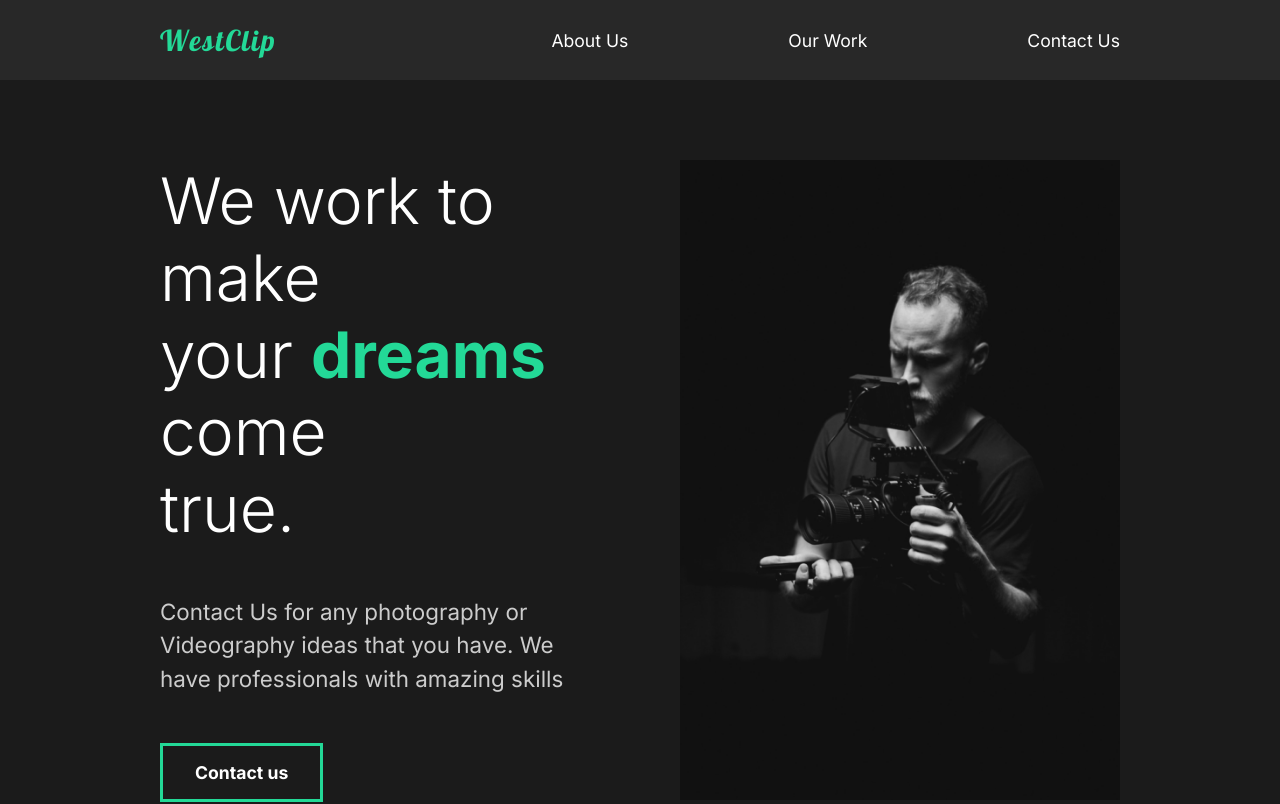
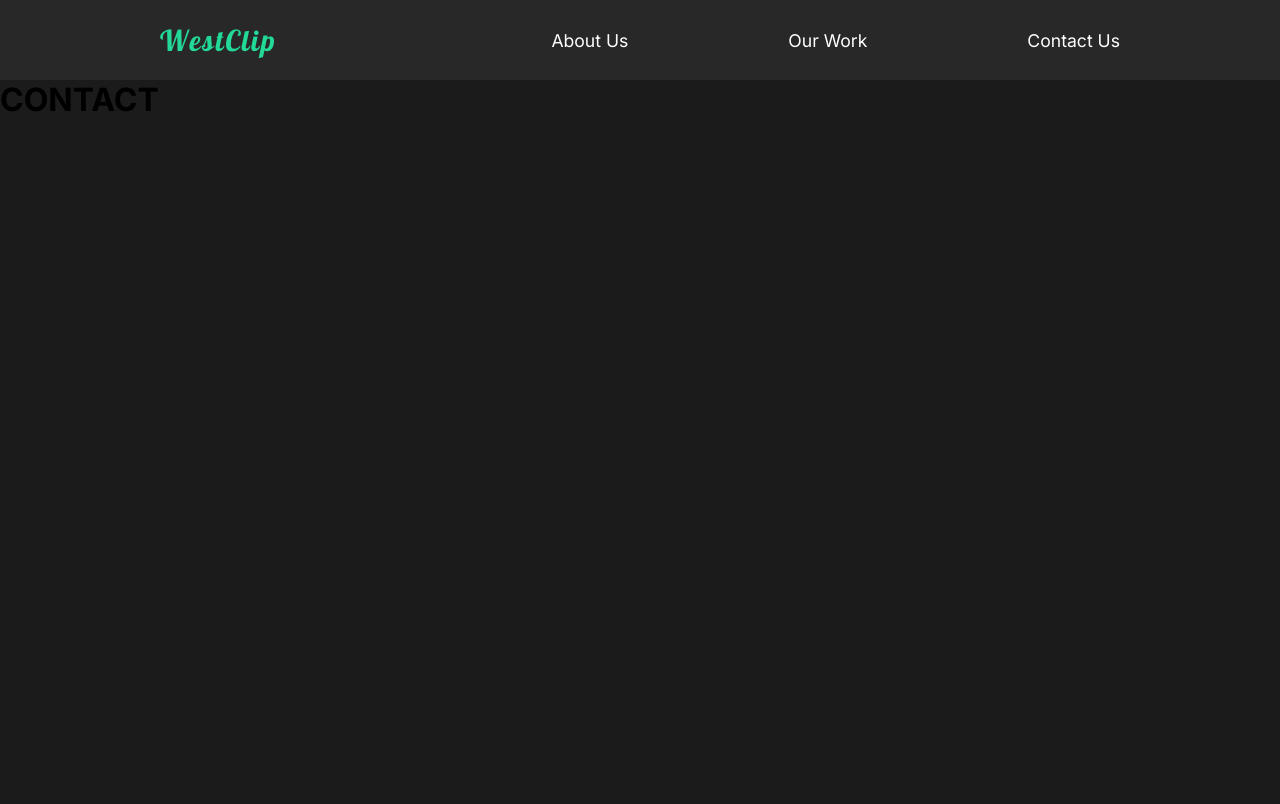
Before and after one commit to Obilomania/videography-portfolio, a React (Create React App) app: page /contact in a window 1280 px wide. Shown: the top 804 px of the page. Built offline with nearby package versions, Linux system fonts and the light colour scheme.

Commit message:
Router Components Added and it was tricky, lol.

```diff
--- a/src/App.js
+++ b/src/App.js
@@ -2,13 +2,20 @@ import React from "react";
 import AboutUs from "./pages/AboutUs";
 import GlobalStyle from "./components/GlobalStyle";
 import Nav from "./components/Nav";
+import ContactUs from "./pages/ContactUs";
+import OurWork from "./pages/OurWork";
+import { Routes, Route } from "react-router-dom";
 
 function App() {
   return (
     <div className="App">
-      <Nav/>
-      <AboutUs />
       <GlobalStyle/>
+      <Nav />
+      <Routes>
+        <Route path='/' element={<AboutUs />}/>
+        <Route path='/work' element={<OurWork />} />
+        <Route path='/contact' element={<ContactUs/>}/>
+      </Routes>
     </div>
   );
 }
--- a/src/components/Nav.js
+++ b/src/components/Nav.js
@@ -1,14 +1,15 @@
 import React from "react";
 import styled from "styled-components";
+import { Link } from "react-router-dom";
 
 const Nav = () => {
     return (
         <StyledNav>
-            <h1> <a href="http://www.facebook.com.com" id="logo">WestClip</a></h1>
+            <h1> <Link to= '/' id="logo">WestClip</Link></h1>
             <ul>
-                <li><a href="http://www.facebook.com.com">About Us</a></li>
-                <li><a href="http://www.facebook.com.com">Our Work</a></li>
-                <li><a href="http://www.facebook.com.com">Contact Us</a></li>
+                <li><Link to='/'>About Us</Link></li>
+                <li><Link to='/work'>Our Work</Link></li>
+                <li><Link to='/contact'>Contact Us</Link></li>
             </ul>
         </StyledNav>
     )
--- a/src/index.js
+++ b/src/index.js
@@ -2,11 +2,16 @@ import React from 'react';
 import ReactDOM from 'react-dom';
 import App from './App';
 import reportWebVitals from './reportWebVitals';
+import { BrowserRouter } from 'react-router-dom';
 
 ReactDOM.render(
+
   <React.StrictMode>
-    <App />
-  </React.StrictMode>,
+    <BrowserRouter>
+      <App />
+       </BrowserRouter>
+    </React.StrictMode>,
+
   document.getElementById('root')
 );
 
--- a/src/pages/AboutUs.js
+++ b/src/pages/AboutUs.js
@@ -2,6 +2,7 @@ import React from "react";
 import AboutSection from "../components/AboutSection";
 import ServicesSection from "../components/ServicesSection";
 import FaqSection from "../components/FaqSection";
+
 
 const AboutUs = () => {
     return (
--- /dev/null
+++ b/src/pages/ContactUs.js
@@ -0,0 +1,12 @@
+import React from "react";
+
+
+const ContactUs = () => {
+    return (
+        <div>
+            <h1> CONTACT</h1>
+        </div>
+    )
+}
+
+export default ContactUs;
--- /dev/null
+++ b/src/pages/OurWork.js
@@ -0,0 +1,12 @@
+import React from "react";
+
+
+const OurWork = () => {
+    return (
+        <div>
+            <h1> Our Work</h1>
+        </div>
+    )
+}
+
+export default OurWork;
```
